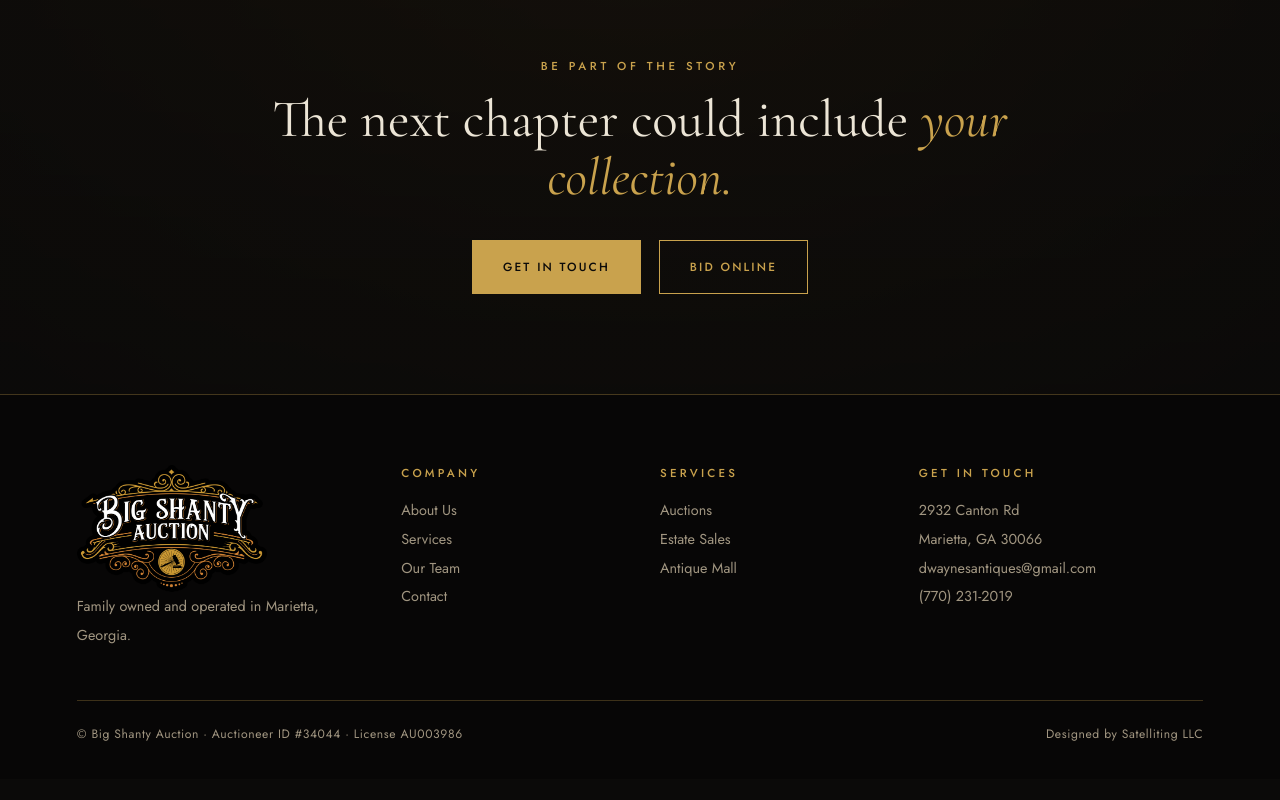
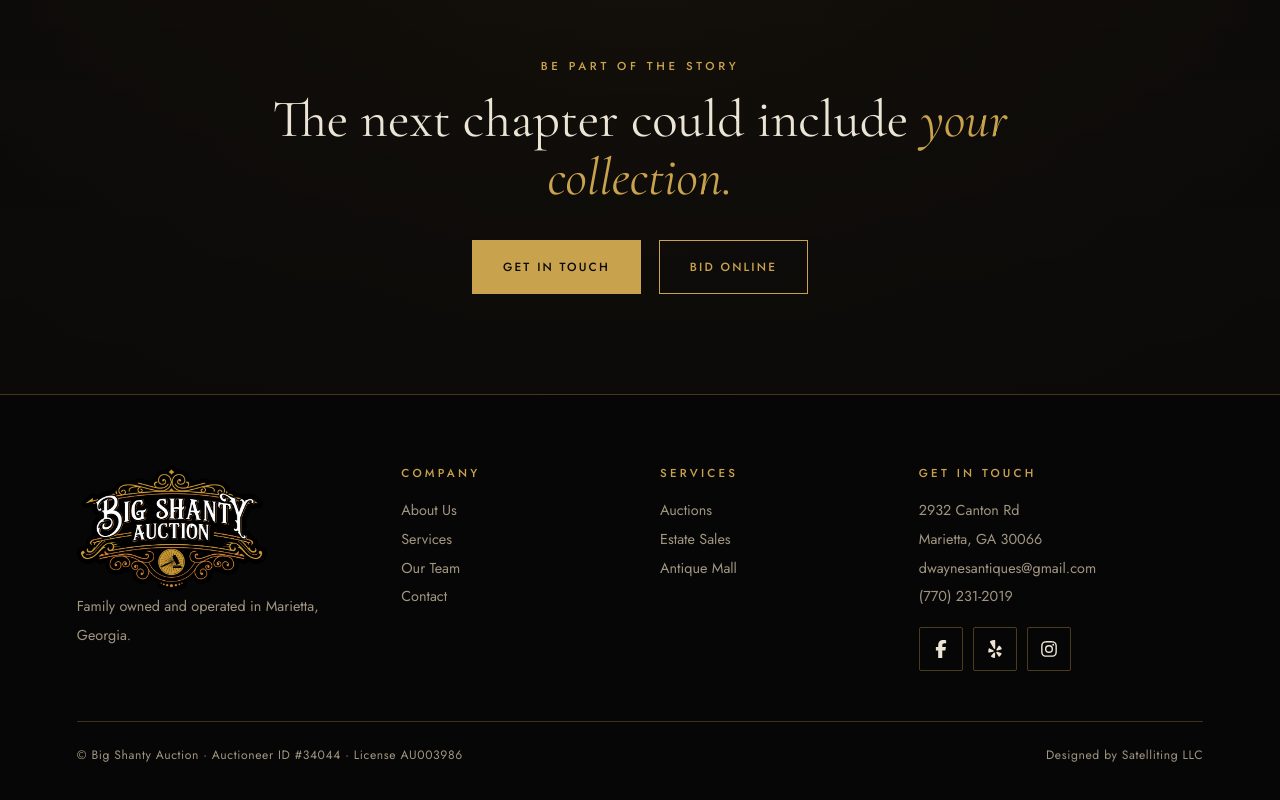
Before and after one commit to SatellitingLLC/big-shanty-auction-web, a Next.js app: page /about in a window 1280 px wide. Shown: the part 3157-3957 px from the top of the page. Before the commit the page ends 3936 px from the top, so only its background shows below. Built offline with nearby package versions, Linux system fonts and the light colour scheme; no server answers; the database is empty.

Commit message:
chore: added social icons

```diff
--- a/app/contact/page.tsx
+++ b/app/contact/page.tsx
@@ -2,6 +2,7 @@
 
 import { SiteFooter } from "@/components/site/SiteFooter";
 import { SiteHeader } from "@/components/site/SiteHeader";
+import { SocialLinks } from "@/components/site/SocialLinks";
 import { LandingPageRenderer } from "@/components/site/LandingPageRenderer";
 import { getPublishedPage } from "@/lib/page-store";
 import { connection } from "next/server";
@@ -106,6 +107,15 @@
               </dl>
               <p className={styles.hoursNote}>Hours can change; please call ahead to confirm.</p>
             </section>
+
+            <section className={`${styles.detailCard} ${styles.socialCard}`}>
+              <p className={styles.eyebrow}>Follow Along</p>
+              <h2>Find us <em>around town.</em></h2>
+              <p className={styles.socialText}>
+                Follow the latest finds, auction updates, and the latest Big Shanty updates.
+              </p>
+              <SocialLinks />
+            </section>
           </aside>
         </section>
 
--- a/components/site/SiteFooter.tsx
+++ b/components/site/SiteFooter.tsx
@@ -1,6 +1,7 @@
 import Image from "next/image";
 import Link from "next/link";
 
+import { SocialLinks } from "./SocialLinks";
 import styles from "./SiteFooter.module.css";
 
 export function SiteFooter() {
@@ -36,6 +37,7 @@
           <p>2932 Canton Rd<br />Marietta, GA 30066</p>
           <a href="mailto:dwaynesantiques@gmail.com">dwaynesantiques@gmail.com</a>
           <a href="tel:7702312019">(770) 231-2019</a>
+          <SocialLinks />
         </div>
       </div>
       <div className={styles.finePrint}>
--- /dev/null
+++ b/components/site/SocialLinks.module.css
@@ -0,0 +1,41 @@
+.links {
+  display: flex;
+  flex-wrap: wrap;
+  gap: 10px;
+  margin-top: 16px;
+}
+
+.links a {
+  display: inline-flex;
+  width: 44px;
+  height: 44px;
+  align-items: center;
+  justify-content: center;
+  border: 1px solid rgba(201, 162, 77, 0.35);
+  border-radius: 2px;
+  color: inherit;
+  text-decoration: none;
+  transition: border-color 150ms ease, color 150ms ease, background 150ms ease;
+}
+
+.links a:hover {
+  border-color: #c9a24d;
+  background: rgba(201, 162, 77, 0.08);
+  color: #c9a24d;
+}
+
+.links a:focus-visible {
+  outline: 2px solid #c9a24d;
+  outline-offset: 3px;
+}
+
+.links svg {
+  width: 18px;
+  height: 18px;
+}
+
+@media (prefers-reduced-motion: reduce) {
+  .links a {
+    transition: none;
+  }
+}
--- /dev/null
+++ b/components/site/SocialLinks.tsx
@@ -0,0 +1,34 @@
+import { FontAwesomeIcon } from "@fortawesome/react-fontawesome";
+import { faFacebookF, faInstagram, faYelp } from "@fortawesome/free-brands-svg-icons";
+
+import styles from "./SocialLinks.module.css";
+
+const socials = [
+  {
+    name: "Facebook",
+    href: "https://www.facebook.com/Bigshantyauction21/",
+    icon: faFacebookF,
+  },
+  {
+    name: "Yelp",
+    href: "https://www.yelp.com/biz/big-shanty-antiques-marietta-4",
+    icon: faYelp,
+  },
+  {
+    name: "Instagram",
+    href: "https://www.instagram.com/bigshantyauction/",
+    icon: faInstagram,
+  },
+];
+
+export function SocialLinks() {
+  return (
+    <nav className={styles.links} aria-label="Social media">
+      {socials.map(({ name, href, icon }) => (
+        <a key={name} href={href} target="_blank" rel="noopener noreferrer" aria-label={name}>
+          <FontAwesomeIcon icon={icon} aria-hidden="true" />
+        </a>
+      ))}
+    </nav>
+  );
+}
--- a/package.json
+++ b/package.json
@@ -10,6 +10,9 @@
     "db:migrate": "node --env-file=.env.local scripts/migrate-page-store.mjs"
   },
   "dependencies": {
+    "@fortawesome/fontawesome-svg-core": "^7.3.1",
+    "@fortawesome/free-brands-svg-icons": "^7.3.1",
+    "@fortawesome/react-fontawesome": "^3.5.0",
     "@grapesjs/react": "^2.0.0",
     "@neondatabase/serverless": "^1.2.0",
     "@vercel/analytics": "^2.0.1",
```
Also changed, not shown: app/contact/page.module.css (+27 -0 lines), 1 other file (tests, documents, lock files or other folders).
